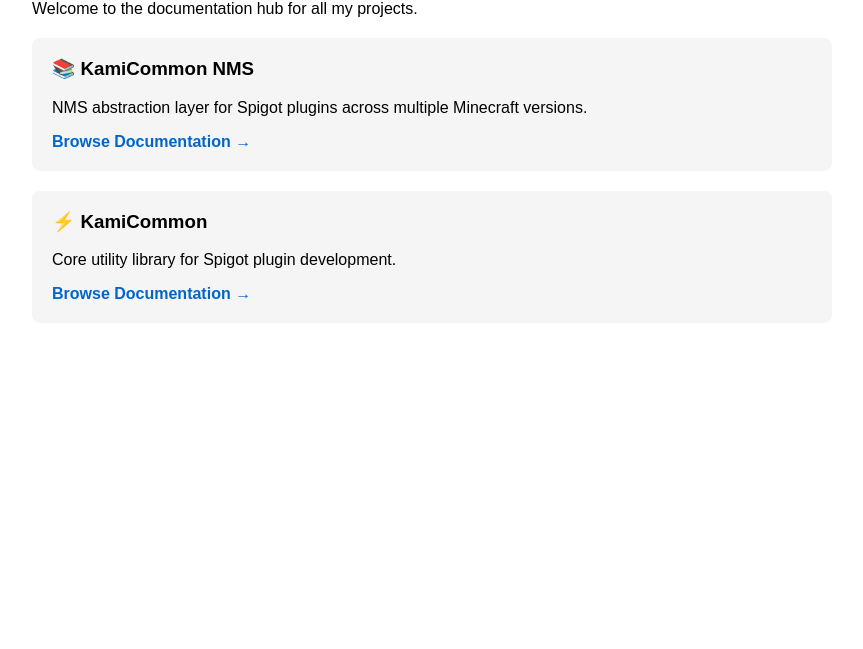
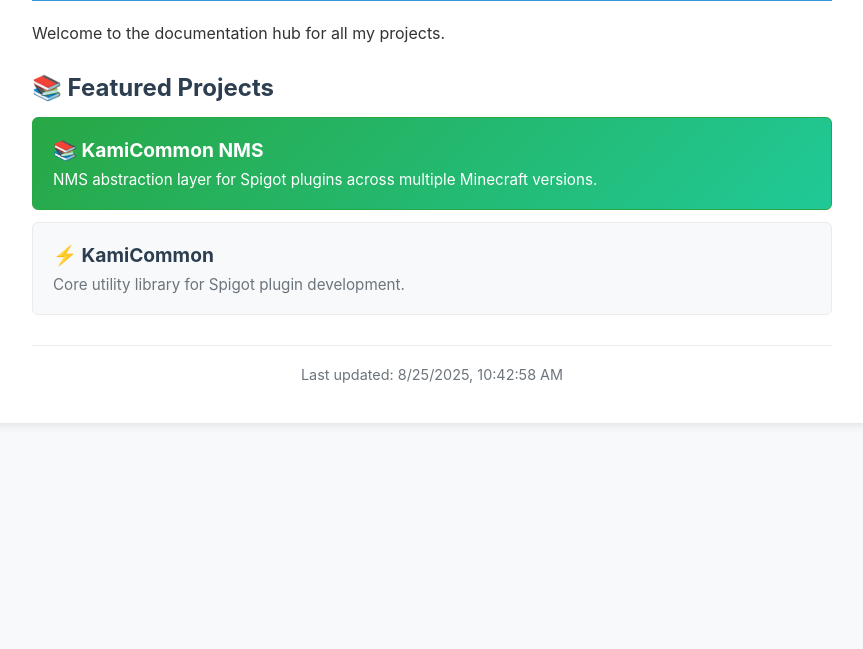
Before and after one commit to Jake-Moore/Jake-Moore.github.io, a plain HTML site: page index.html in a window 1280 px wide. Shown: the part 151-800 px from the top of the page, without its empty margins (208-1071 px from the left). Drawn offline with Linux system fonts and the light colour scheme.

Commit message:
update index.html

```diff
--- a/index.html
+++ b/index.html
@@ -1,28 +1,108 @@
 <!DOCTYPE html>
-<html>
+<html lang="en">
 <head>
+    <meta charset="UTF-8">
+    <meta name="viewport" content="width=device-width, initial-scale=1.0">
     <title>Jake Moore - Documentation Hub</title>
     <style>
-        body { font-family: Arial, sans-serif; max-width: 800px; margin: 50px auto; padding: 20px; }
-        .project { background: #f5f5f5; padding: 20px; margin: 20px 0; border-radius: 8px; }
-        .project h3 { margin-top: 0; }
-        .project a { text-decoration: none; color: #0066cc; font-weight: bold; }
+        body {
+            font-family: -apple-system, BlinkMacSystemFont, 'Segoe UI', Arial, sans-serif;
+            margin: 0;
+            padding: 40px 20px;
+            background: #f8f9fa;
+            color: #333;
+        }
+        .container {
+            max-width: 800px;
+            margin: 0 auto;
+            background: white;
+            padding: 40px;
+            border-radius: 8px;
+            box-shadow: 0 2px 10px rgba(0,0,0,0.1);
+        }
+        h1 {
+            color: #2c3e50;
+            border-bottom: 2px solid #3498db;
+            padding-bottom: 10px;
+        }
+        h2 {
+            color: #2c3e50;
+            margin-top: 30px;
+            margin-bottom: 15px;
+        }
+        .project-link {
+            display: block;
+            padding: 20px;
+            margin: 12px 0;
+            background: #f8f9fa;
+            text-decoration: none;
+            border-radius: 6px;
+            border: 1px solid #e9ecef;
+            color: #495057;
+            transition: all 0.2s;
+        }
+        .project-link:hover {
+            background: #e9ecef;
+            transform: translateY(-1px);
+            box-shadow: 0 2px 5px rgba(0,0,0,0.1);
+        }
+        .project-link h3 {
+            margin: 0 0 8px 0;
+            color: #2c3e50;
+            font-size: 1.2em;
+        }
+        .project-link p {
+            margin: 0;
+            color: #6c757d;
+            font-size: 0.95em;
+        }
+        .featured {
+            background: linear-gradient(135deg, #28a745, #20c997);
+            color: white;
+            border-color: #28a745;
+        }
+        .featured:hover {
+            background: linear-gradient(135deg, #218838, #1ea085);
+        }
+        .featured h3,
+        .featured p {
+            color: white;
+        }
+        .updated {
+            color: #6c757d;
+            font-size: 0.9em;
+            text-align: center;
+            margin-top: 30px;
+            padding-top: 20px;
+            border-top: 1px solid #e9ecef;
+        }
     </style>
 </head>
 <body>
-    <h1>🚀 Jake Moore's Documentation Hub</h1>
-    <p>Welcome to the documentation hub for all my projects.</p>
+    <div class="container">
+        <h1>🚀 Jake Moore's Documentation Hub</h1>
+        <p>Welcome to the documentation hub for all my projects.</p>
 
-    <div class="project">
-        <h3>📚 KamiCommon NMS</h3>
-        <p>NMS abstraction layer for Spigot plugins across multiple Minecraft versions.</p>
-        <a href="KamiCommonNMS/">Browse Documentation →</a>
+        <h2>📚 Featured Projects</h2>
+
+        <a href="KamiCommonNMS/" class="project-link featured">
+            <h3>📚 KamiCommon NMS</h3>
+            <p>NMS abstraction layer for Spigot plugins across multiple Minecraft versions.</p>
+        </a>
+
+        <a href="KamiCommon/" class="project-link">
+            <h3>⚡ KamiCommon</h3>
+            <p>Core utility library for Spigot plugin development.</p>
+        </a>
+
+        <div class="updated">
+            Last updated: <span id="lastUpdated"></span>
+        </div>
     </div>
 
-    <div class="project">
-        <h3>⚡ KamiCommon</h3>
-        <p>Core utility library for Spigot plugin development.</p>
-        <a href="KamiCommon/">Browse Documentation →</a>
-    </div>
+    <script>
+        // Set last updated time
+        document.getElementById('lastUpdated').textContent = new Date().toLocaleString();
+    </script>
 </body>
 </html>
```
Also changed, not shown: 1 other file.
